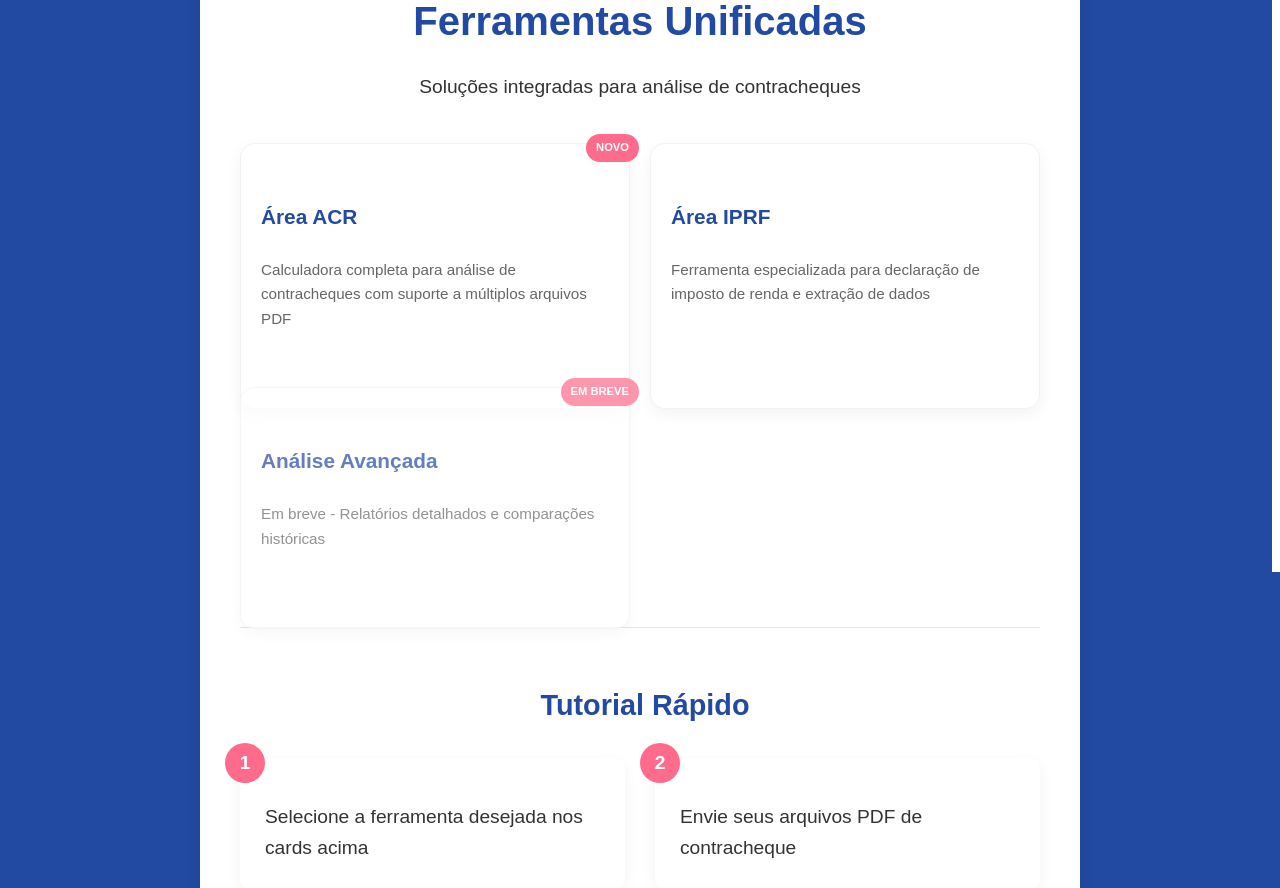
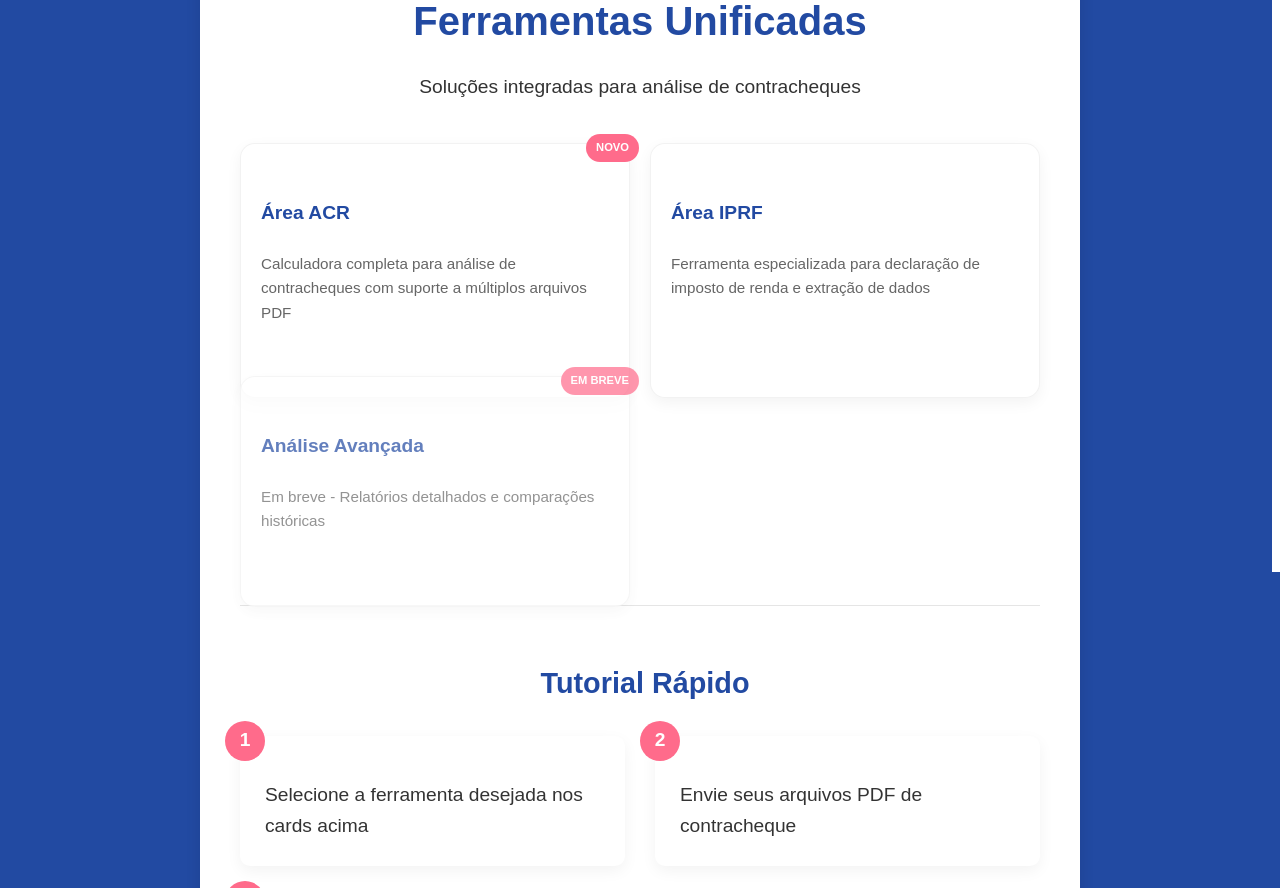
Before and after one commit to JennyGD1/AreaACR, a Flask app: page / in a window 1280 px wide. Shown: the part 228-1116 px from the top of the page. Run offline with Flask 3, Linux system fonts and the light colour scheme.

Commit message:
Update inicio.css

```diff
--- a/static/css/pages/inicio.css
+++ b/static/css/pages/inicio.css
@@ -102,21 +102,21 @@ body.page-inicio {
 }
 
 .feature-icon {
-    font-size: 2rem;
+    font-size: 1.8rem;
     color: var(--maida-azul);
     margin-bottom: 15px;
 }
 
 .feature-card h3 {
     color: var(--maida-azul);
-    margin-bottom: 10px;
-    font-size: 1.3rem;
+    margin-bottom: 8px;
+    font-size: 1.2rem;
 }
 
 .feature-card p {
     color: var(--texto-cinza);
     font-size: 0.95rem;
-    margin-bottom: 15px;
+    margin-bottom: 10px;
     flex-grow: 1;
 }
 
```
